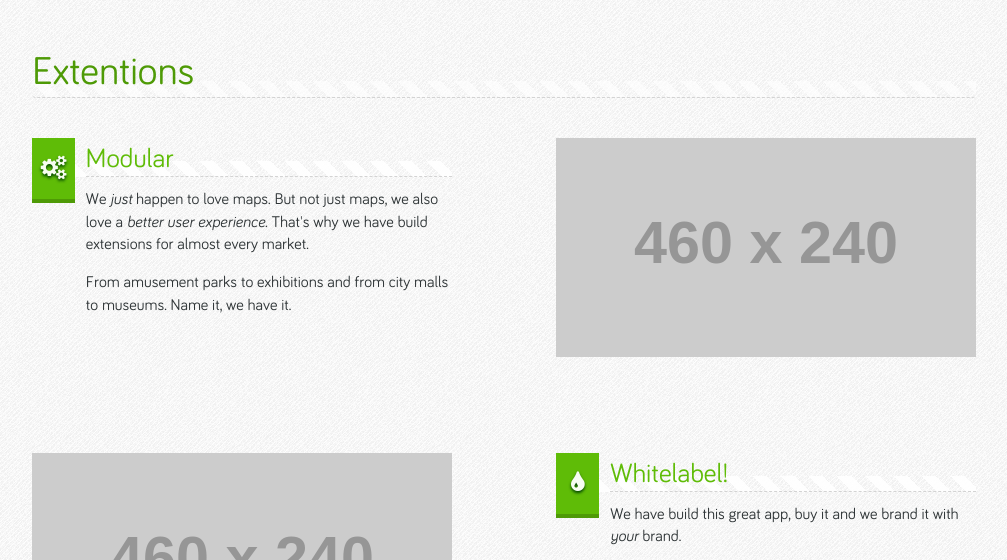
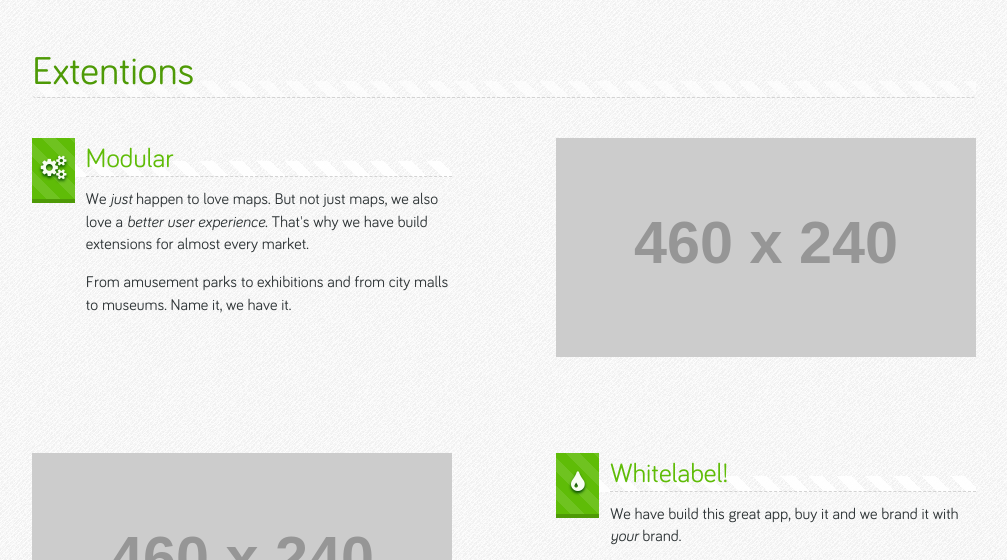
Before and after one commit to Atlastlab/atlastlab.com, a plain HTML site: page index.html in a window 1280 px wide. Shown: the part 1340-1900 px from the top of the page, without its empty margins (136-1143 px from the left). Drawn offline with nearby package versions, Linux system fonts and the light colour scheme; placeholder pictures from the web are drawn by us.

```diff
--- a/sass/_layout.scss
+++ b/sass/_layout.scss
@@ -449,6 +449,7 @@ article#team .team-member {
       font-size: 1.5em;
       font-weight: normal;
       background: $green_light;
+      background-image: repeating-linear-gradient(45deg, transparent, transparent 10px, rgba(255, 255, 255, 0.1) 10px, rgba(255, 255, 255, 0.1) 20px);
       padding: 10px 0;
       line-height: 1.7em;
       text-align: center;
```
Also changed, not shown: stylesheets/screen.css.
